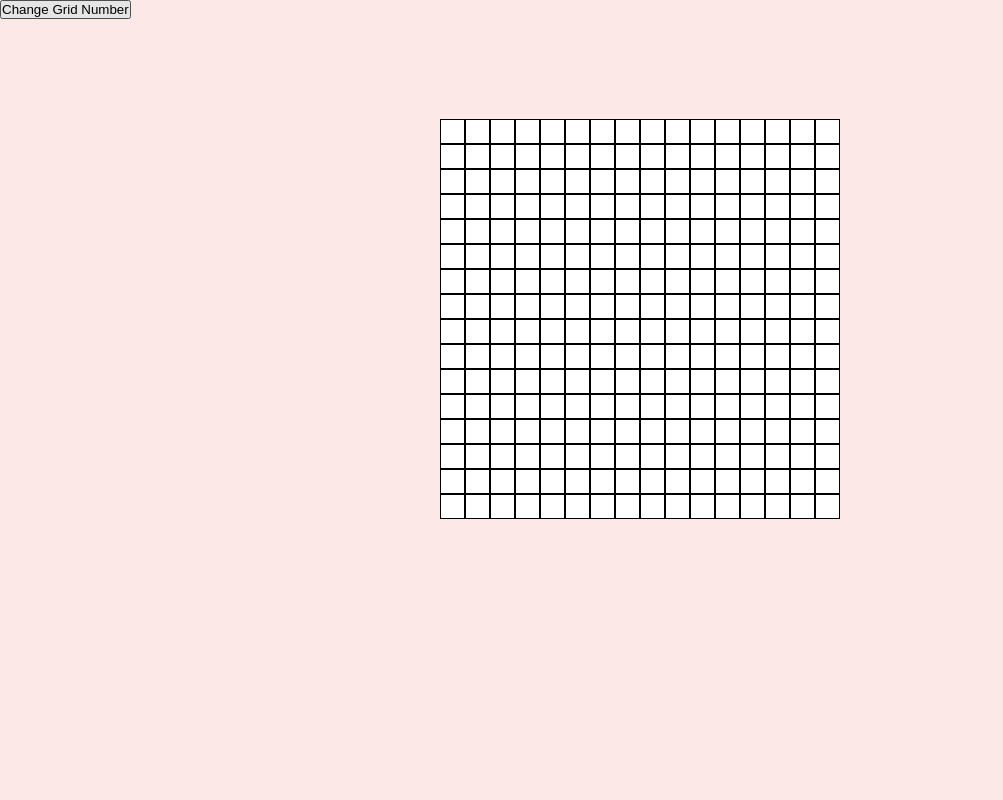
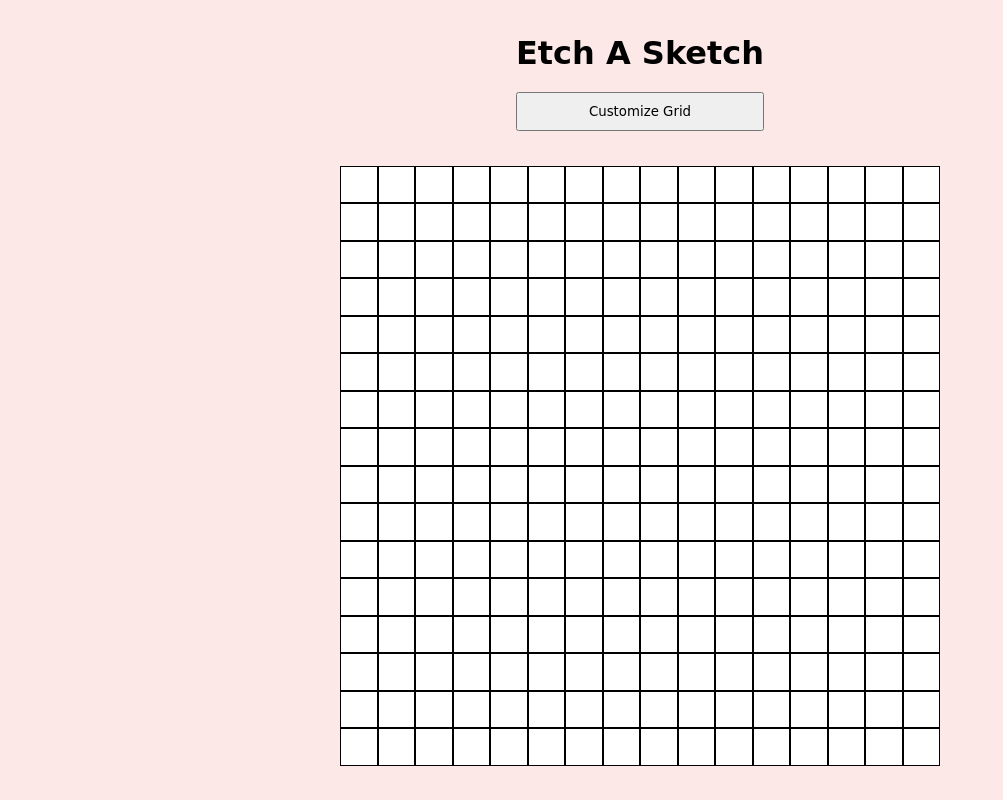
Before and after one commit to archildap/etch-a-sketch, a plain HTML site: page index.html in a window 1280 px wide. Shown: the whole page, without its empty margins (0-1003 px from the left). Drawn offline with Linux system fonts and the light colour scheme; a web font is replaced by a local one.

Commit message:
add customize grid function

```diff
--- a/index.html
+++ b/index.html
@@ -9,8 +9,9 @@
     <title>Etch A Sketch</title>
 </head>
 <body>
-    <div class="button-div">
-        <button class="btn">Change Grid Number</button>
+    <div class="header">
+        <h1>Etch A Sketch</h1>
+        <button class="btn">Customize Grid</button>
     </div>
     <div class="container">
     </div>
--- a/main.js
+++ b/main.js
@@ -1,17 +1,38 @@
 const container = document.querySelector('.container');
 const button = document.querySelector('.btn');
 
-
-for(let i = 0; i < 272; i++) {
-    const square = document.createElement('div');
-    square.classList.add('square');
-    container.appendChild(square);
+function removeGrid(squares) {
+    squares.forEach((square) => {
+        square.remove();
+    });
 }
 
-const squares = document.querySelectorAll('.square');
+let squares = document.querySelectorAll('.square');
 
-squares.forEach((square) => {
-    square.addEventListener("mouseover", (e) => {
-        square.style.cssText = "background: black;";
-    })
+function makeGrid(gridNum = 16) {
+    if(gridNum > 100 || gridNum < 1) {
+        gridNum = 16;
+    }
+    for(let i = 0; i < (gridNum*gridNum+gridNum); i++) {
+        console.log(i);
+        const square = document.createElement('div');
+        square.classList.add('square');
+        container.appendChild(square);
+        square.addEventListener("mouseover", () => {
+            square.style.cssText = `height: ${600/gridNum}px; width: ${600/gridNum}px; background: black;`;
+        });
+        square.style.cssText = `height: ${600/gridNum}px; width: ${600/gridNum}px;`
+        if(i === 0 || i%(gridNum +1) === 0) {
+            square.style.cssText = "width: 100%; border: 0; height: 0;";
+        }
+    }
+    squares = document.querySelectorAll('.square');
+}
+
+makeGrid();
+
+button.addEventListener('click', () => {
+    let gridNum = +prompt('Enter numbers per side to customize grid: ');
+    removeGrid(squares);
+    makeGrid(gridNum);
 })
--- a/style.css
+++ b/style.css
@@ -1,3 +1,5 @@
+@import url('https://fonts.googleapis.com/css2?family=Fuzzy+Bubbles:wght@700&display=swap');
+
 *{
     margin:0;
     padding:0;
@@ -7,24 +9,33 @@
 body{
     background: rgb(253, 232, 232);
     height: 100vh;
+    display: flex;
+    flex-direction: column;
+    justify-content:space-evenly;
+    align-items: center;
+}
+
+.header {
+    font-family: 'Fuzzy Bubbles', cursive;
+    display: flex;
+    flex-direction: column;
+}
+
+.btn {
+    font-family: 'Fuzzy Bubbles', cursive;
+    padding: 10px 15px;
+    margin-top: 20px;
 }
 
 .container {
-    margin-top: 100px;
     display: flex;
     flex-wrap: wrap;
+    width: 600px;
+    height: 600px;
     justify-content: center;
 }
 
 .square {
     border: 1px solid black;
-    height: 25px;
-    width: 25px;
     background: white;
 }
-
-.square:nth-child(17n + 1) {
-    width: 100%;
-    border: 0;
-    height: 0;
-  }
```
